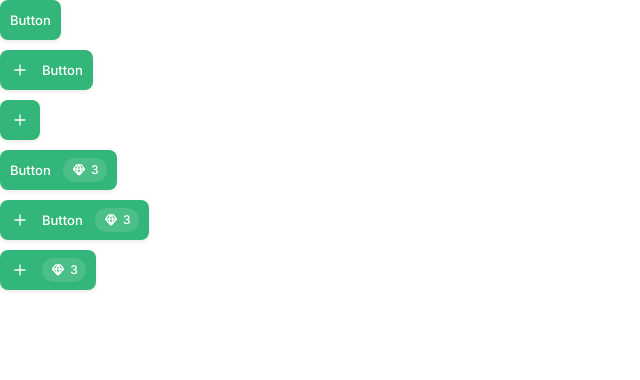
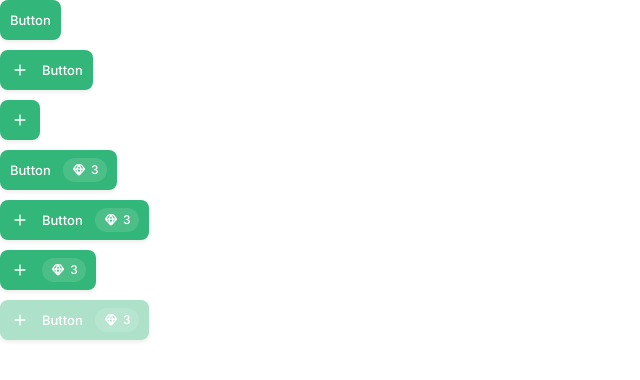
Before and after one commit to longnt80/gleam, a Vue app: page / in a window 1280 px wide. Shown: the top 380 px of the page, without its empty margins (0-640 px from the left). Built offline with nearby package versions, Linux system fonts and the light colour scheme.

Commit message:
Add disabled style

```diff
--- a/src/App.vue
+++ b/src/App.vue
@@ -32,6 +32,11 @@ import IconPlus from "./components/icons/IconPlus.vue";
     <PrimaryButton :badge-count="3">
       <template #icon><IconPlus /></template>
     </PrimaryButton>
+
+    <PrimaryButton :disabled="true" :badge-count="3">
+      <template #icon><IconPlus /></template>
+      Button
+    </PrimaryButton>
   </main>
 </template>
 
--- a/src/components/PrimaryButton.vue
+++ b/src/components/PrimaryButton.vue
@@ -4,13 +4,14 @@ import IconDiamond from './icons/IconDiamond.vue';
 const props = defineProps({
   size: String,
   badgeCount: Number,
+  disabled: Boolean,
 });
 
 console.log(props)
 </script>
 
 <template>
-  <button>
+  <button :disabled="props.disabled">
     <div class="icon">
       <slot name="icon"></slot>
     </div>
@@ -49,6 +50,11 @@ console.log(props)
     background: linear-gradient(0deg, rgba(0, 0, 0, 0.4), rgba(0, 0, 0, 0.4)), #33B679;
   }
 
+  button:disabled {
+    background: linear-gradient(0deg, rgba(255, 255, 255, 0.6), rgba(255, 255, 255, 0.6)), #33B679;
+    cursor: not-allowed;
+  }
+
   .icon {
     display: flex;
     width: 20px;
```
